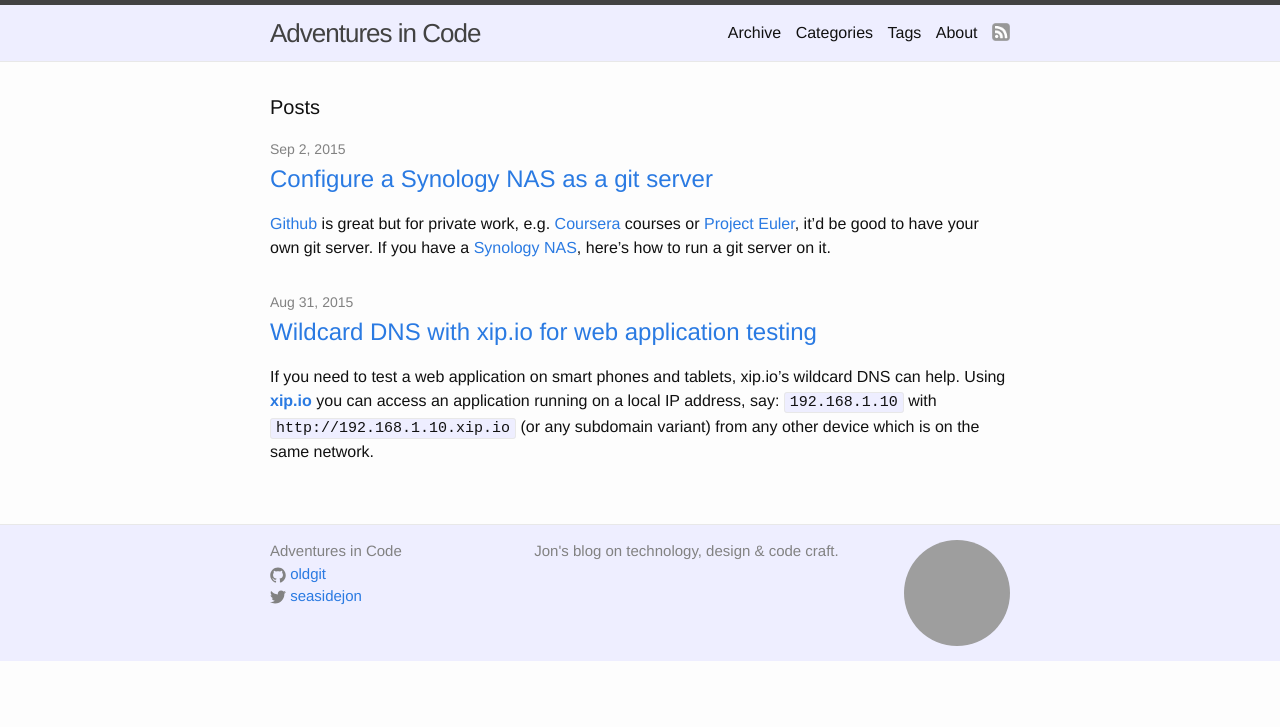
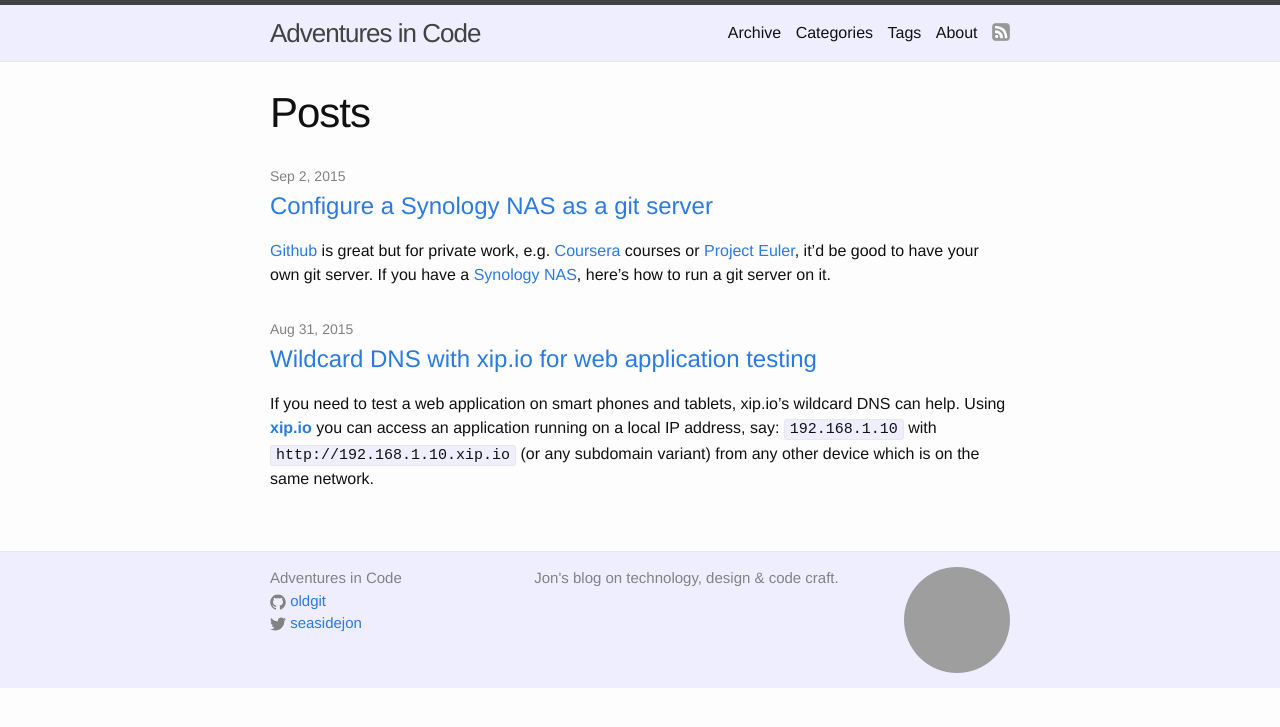
Before and after one commit to oldgit/oldgit.github.io, a Jekyll site: the page built from index.html, in a window 1280 px wide. Shown: the top 727 px of the page. Built offline with Jekyll 4.4.1, drawn with Linux system fonts in a browser that asks for light colours; grey boxes are pictures that could not be loaded.

Commit message:
Updated index.html to correct style

```diff
--- a/index.html
+++ b/index.html
@@ -4,8 +4,11 @@
 
 <div class="home">
 
-  <h1 class="page-heading">Posts</h1>
+  <header class="post-header">
+    <h1 class="post-title">Posts</h1>
+  </header>
 
+  <article class="post-content">
     <ul class="post-list">
       {% for post in site.posts %}
         <li>
@@ -19,5 +22,6 @@
         </li>
       {% endfor %}
     </ul>
+  </article>
 
 </div>
```
Lines whose indentation alone changed are shown as unchanged.
